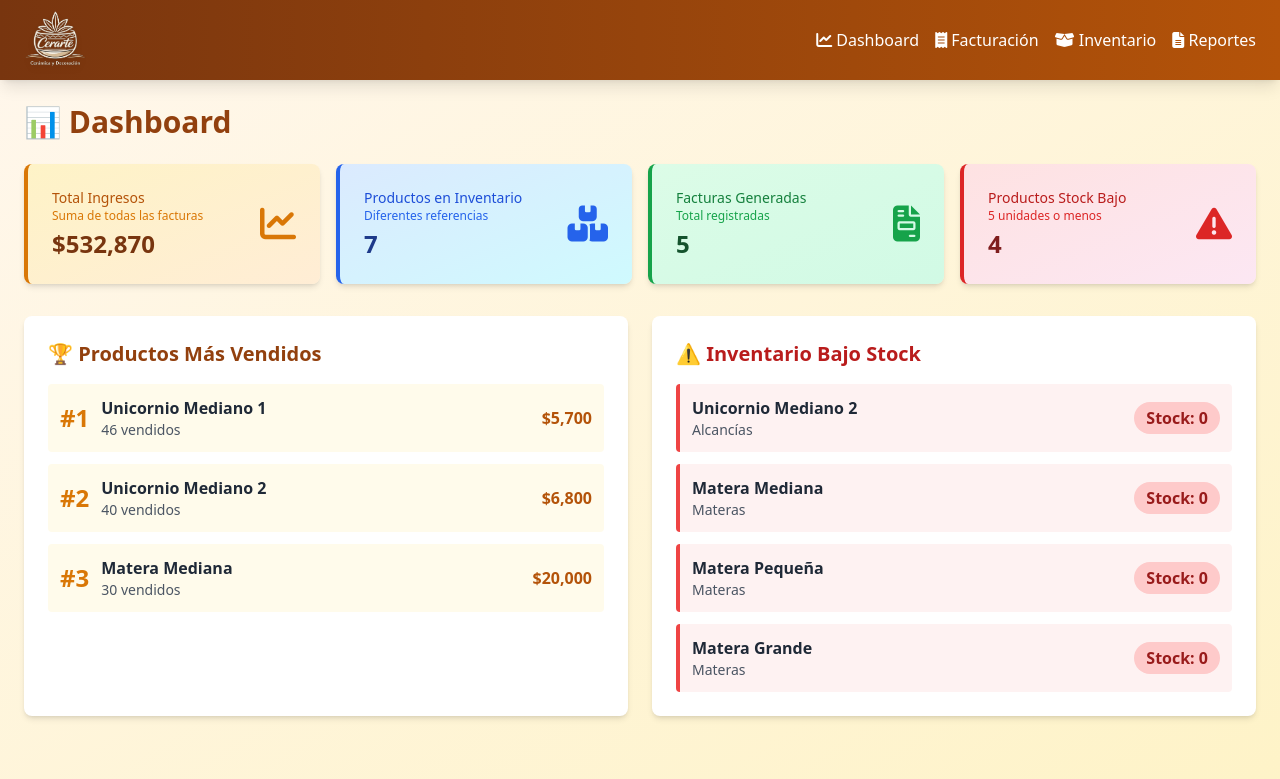
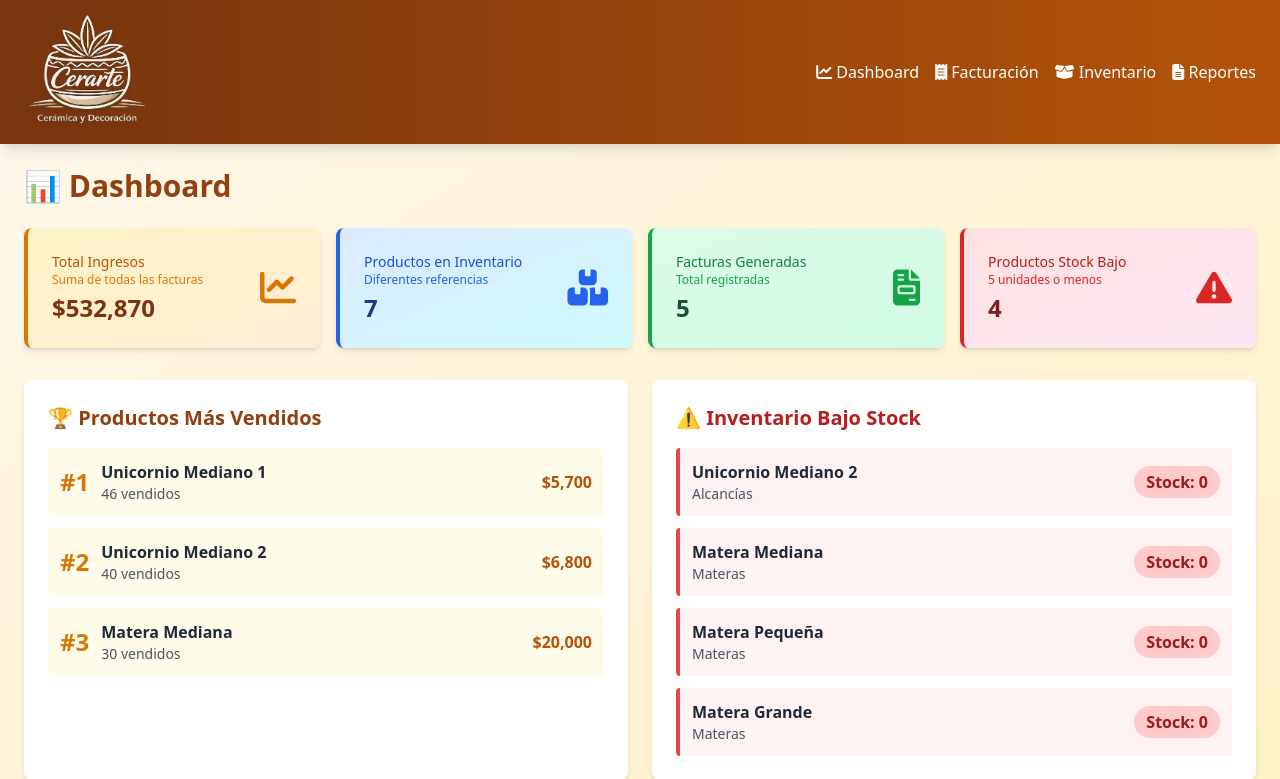
Before and after one commit to BrigitheCarolina022/Cerarte, a Flask app: page /dashboard in a window 1280 px wide. Shown: the top 779 px of the page. Run offline with Flask 3, Linux system fonts and the light colour scheme; data comes from the database, SQL or seed files in the repository; some libraries are stand-ins or nearby versions.

Commit message:
arreglos

```diff
--- a/templates/base.html
+++ b/templates/base.html
@@ -22,7 +22,7 @@
       <a href="/dashboard" class="flex items-center">
         <img src="/static/img/logo_cerarte.png"
              alt="Cerarte"
-             class="h-16 w-auto object-contain drop-shadow-md"
+             class="h-32 w-auto object-contain drop-shadow-md"
              style="">
       </a>
 
```
